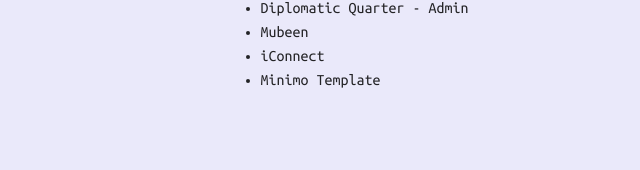
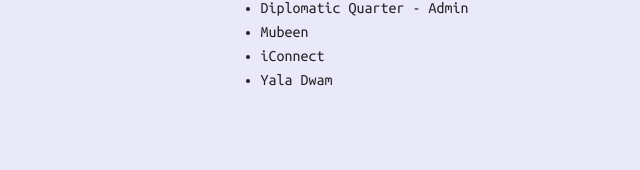
Before and after one commit to ahmedkhairydev/resume, a plain HTML site: page index.html in a window 1280 px wide. Shown: the part 1431-1601 px from the top of the page, 177-817 px from the left. Drawn offline with nearby package versions, Linux system fonts and the light colour scheme.

Commit message:
change project details

```diff
--- a/index.html
+++ b/index.html
@@ -350,7 +350,7 @@
                                     <a href="http://iconnect.alsadhangroup.com/" target="_blank" rel="noopener noreferrer">iConnect</a>
                                 </li>
                                 <li>
-                                    <a href="https://ahmedkhairydev.github.io/ngminimo/" target="_blank" rel="noopener noreferrer">Minimo Template</a>
+                                    <a href="https://yaladwam.com/" target="_blank" rel="noopener noreferrer">Yala Dwam</a>
                                 </li>
                             </ul>
                         </div>
```
